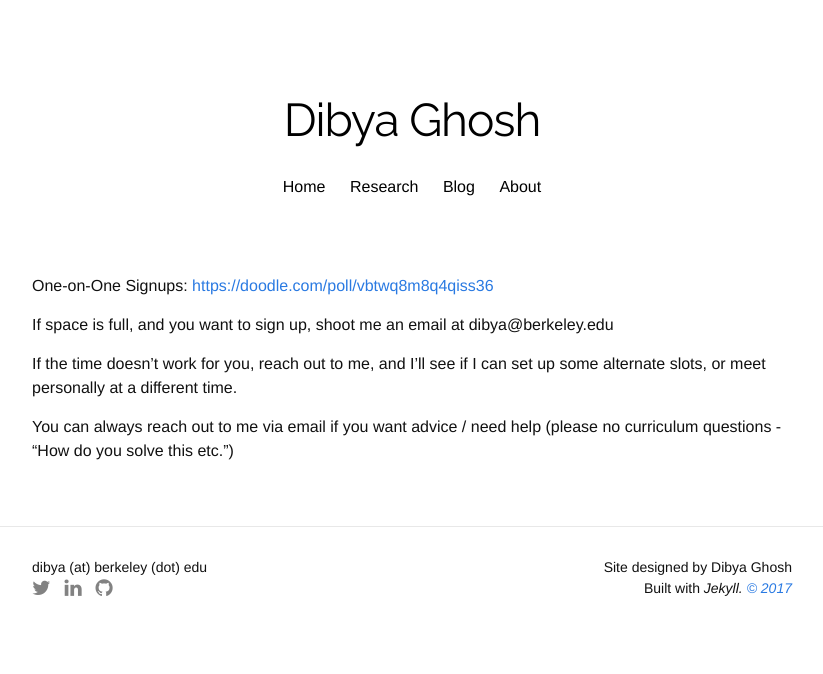
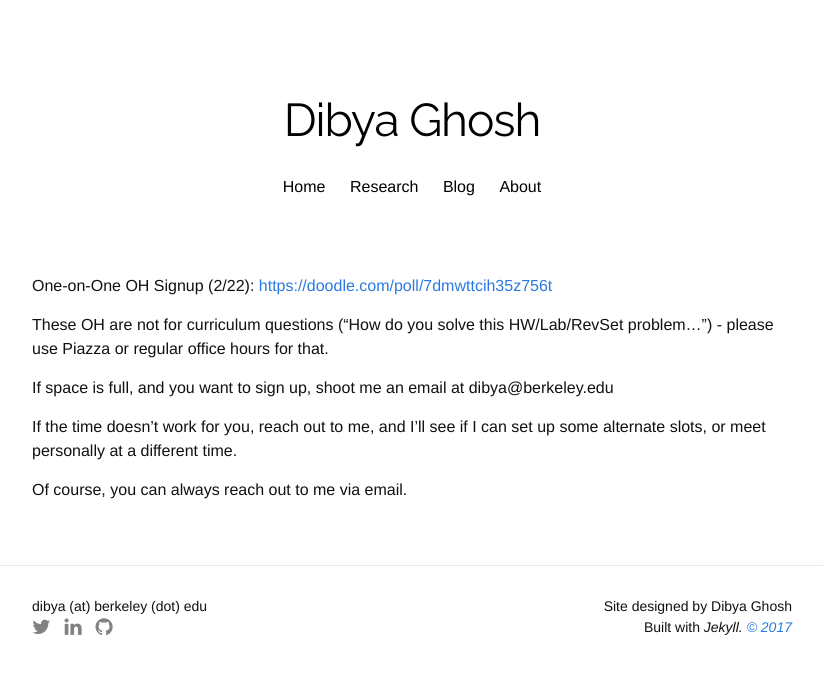
Before and after one commit to dibyaghosh/dibyaghosh.github.io, a Jekyll site: the page built from prob140.md, in a window 1280 px wide. Shown: the top 674 px of the page, without its empty margins (228-1051 px from the left). Built offline with Jekyll 4.4.1, drawn with Linux system fonts in a browser that asks for light colours; nearby versions of some CDN libraries; some web fonts are replaced.

Commit message:
Updated prob140 OH

```diff
--- a/prob140.md
+++ b/prob140.md
@@ -4,11 +4,12 @@ title: "Prob140"
 ---
 
 
-One-on-One Signups: [https://doodle.com/poll/vbtwq8m8q4qiss36](https://doodle.com/poll/vbtwq8m8q4qiss36)
+One-on-One OH Signup (2/22): [https://doodle.com/poll/7dmwttcih35z756t](https://doodle.com/poll/7dmwttcih35z756t)
 
+These OH are not for curriculum questions ("How do you solve this HW/Lab/RevSet problem...") - please use Piazza or regular office hours for that.
 
 If space is full, and you want to sign up, shoot me an email at dibya@berkeley.edu
 
 If the time doesn't work for you, reach out to me, and I'll see if I can set up some alternate slots, or meet personally at a different time.
 
-You can always reach out to me via email if you want advice / need help (please no curriculum questions - "How do you solve this etc.")
+Of course, you can always reach out to me via email.
```
